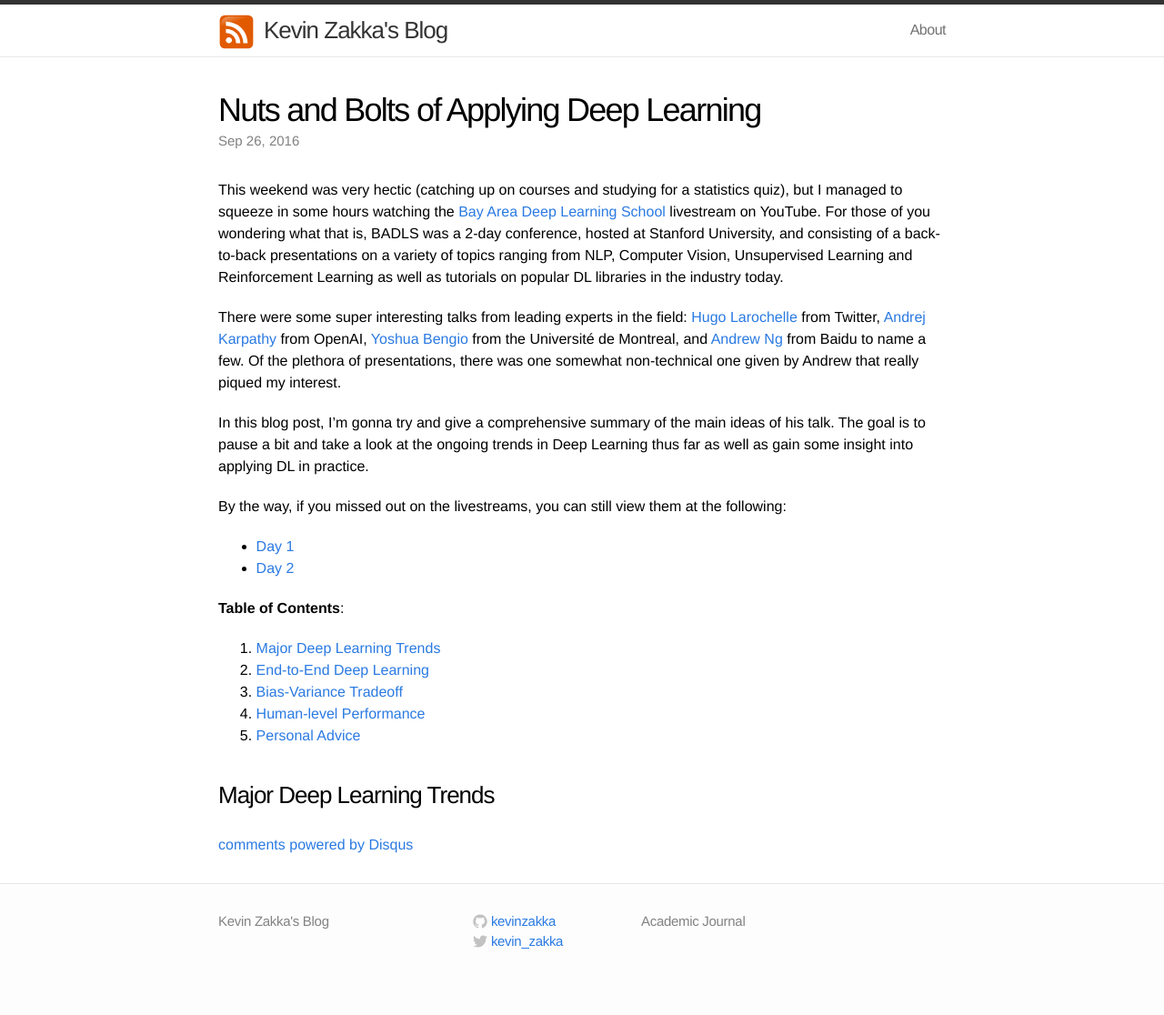
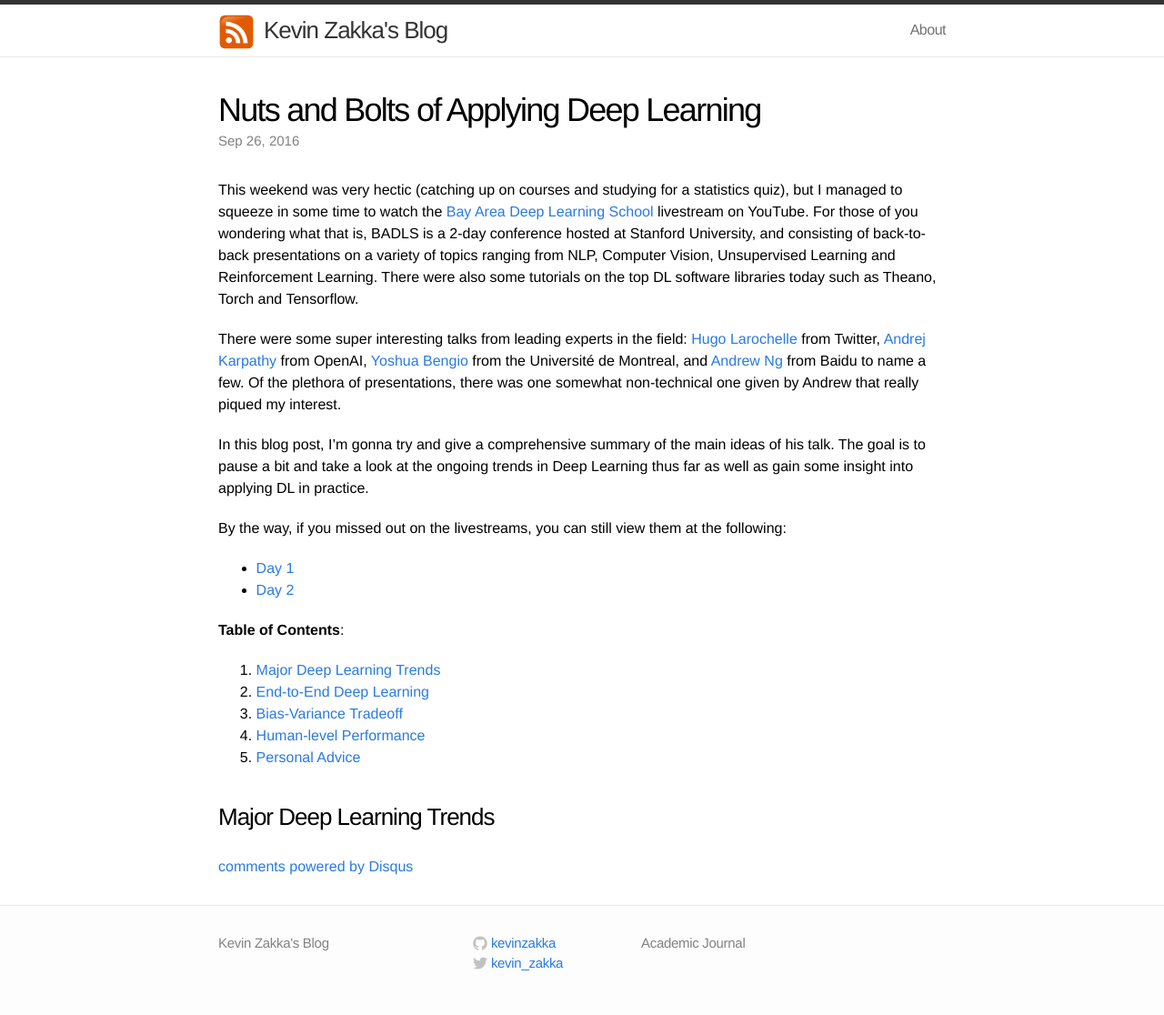
Before and after one commit to WangcsShuai/kevinzakka.github.io, a Jekyll site: the page built from _posts/2016-09-26-applying-deep-learning.markdown, in a window 1280 px wide. Shown: the whole page at 91% size. Built offline with Jekyll 4.4.1, drawn with Linux system fonts in a browser that asks for light colours; comment, search, counter and statistics services are not loaded; before the commit the page ends 1092 px from its top, so only the background shows below that.

Commit message:
Update 2016-09-26-applying-deep-learning.markdown

```diff
--- a/_posts/2016-09-26-applying-deep-learning.markdown
+++ b/_posts/2016-09-26-applying-deep-learning.markdown
@@ -8,7 +8,7 @@ comments: true
 mathjax: true
 ---
 
-This weekend was very hectic (catching up on courses and studying for a statistics quiz), but I managed to squeeze in some hours watching the [Bay Area Deep Learning School](http://www.bayareadlschool.org/) livestream on YouTube. For those of you wondering what that is, BADLS was a 2-day conference, hosted at Stanford University, and consisting of a back-to-back presentations on a variety of topics ranging from NLP, Computer Vision, Unsupervised Learning and Reinforcement Learning as well as tutorials on popular DL libraries in the industry today.
+This weekend was very hectic (catching up on courses and studying for a statistics quiz), but I managed to squeeze in some time to watch the [Bay Area Deep Learning School](http://www.bayareadlschool.org/) livestream on YouTube. For those of you wondering what that is, BADLS is a 2-day conference hosted at Stanford University, and consisting of back-to-back presentations on a variety of topics ranging from NLP, Computer Vision, Unsupervised Learning and Reinforcement Learning. There were also some tutorials on the top DL software libraries today such as Theano, Torch and Tensorflow.
 
 There were some super interesting talks from leading experts in the field: [Hugo Larochelle](http://www.dmi.usherb.ca/~larocheh/index_en.html) from Twitter, [Andrej Karpathy](http://cs.stanford.edu/people/karpathy/) from OpenAI, [Yoshua Bengio](http://www.iro.umontreal.ca/~bengioy/yoshua_en/index.html) from the Université de Montreal, and [Andrew Ng](http://www.andrewng.org/) from Baidu to name a few. Of the plethora of presentations, there was one somewhat non-technical one given by Andrew that really piqued my interest.
 
```
